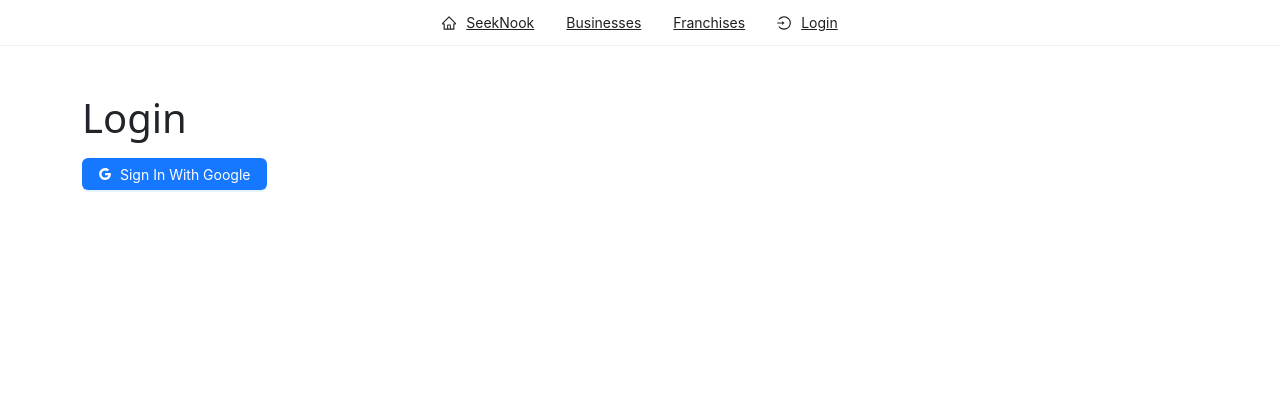
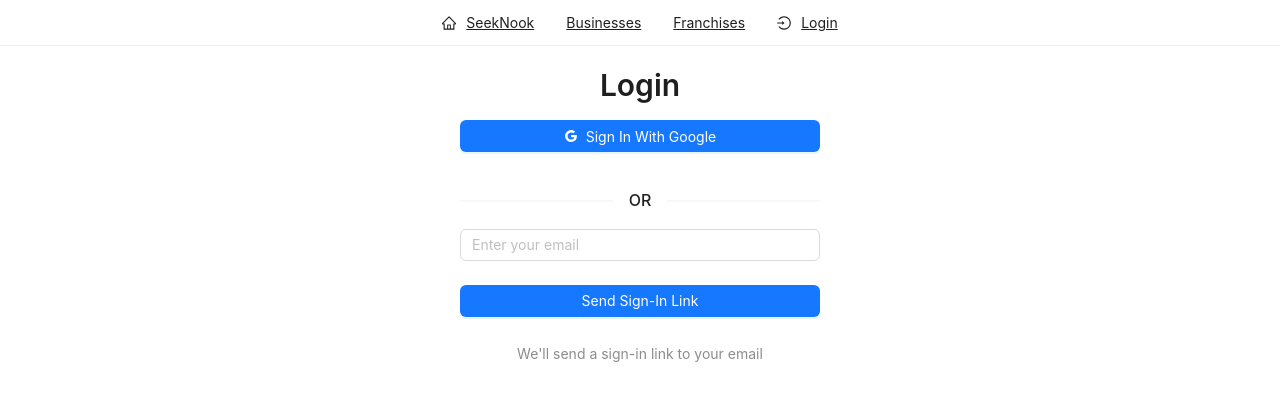
Before and after one commit to krish-shahh/seeknook-frontend, a React (Create React App) app: page /login in a window 1280 px wide. Shown: the top 400 px of the page. Built offline with nearby package versions, Linux system fonts and the light colour scheme; no server answers.

Commit message:
Added Passwordless Sign in

```diff
--- a/src/components/Navbar.js
+++ b/src/components/Navbar.js
@@ -73,11 +73,6 @@ const Navbar = () => {
           icon: <DashboardOutlined />
         },
         {
-          label: <Link to="/favorites">Favorites</Link>,
-          key: 'favorites',
-          icon: <HeartOutlined />
-        },
-        {
           label: 'Log Out',
           key: 'logout',
           onClick: handleLogout,
--- a/src/pages/LoginPage.js
+++ b/src/pages/LoginPage.js
@@ -1,11 +1,14 @@
-import React from 'react';
+import React, { useState } from 'react';
 import { useNavigate } from 'react-router-dom';
-import { GoogleAuthProvider, signInWithPopup } from 'firebase/auth';
+import { GoogleAuthProvider, signInWithPopup, sendSignInLinkToEmail, isSignInWithEmailLink, signInWithEmailLink } from 'firebase/auth';
 import { auth } from '../firebase-config';
-import { Button } from 'antd';
+import { Button, Input, message, Form, Divider, Typography, Space } from 'antd';
 import { GoogleOutlined } from '@ant-design/icons';
 
+const { Title, Text } = Typography;
+
 function LoginPage() {
+  const [email, setEmail] = useState('');
   const navigate = useNavigate();
 
   const signInWithGoogle = async () => {
@@ -13,19 +16,77 @@ function LoginPage() {
     try {
       const result = await signInWithPopup(auth, provider); // Attempt to sign in with the popup
       // After successful sign-in:
-      navigate("/"); // Navigate to the success page
+      navigate("/dashboard"); // Navigate to the success page
     } catch (error) {
       console.error('Error signing in with Google:', error); // Handle errors here
       alert("Failed to sign in with Google: " + error.message);
     }
   };
 
+  const handleEmailChange = (e) => {
+    setEmail(e.target.value);
+  };
+
+  const sendSignInLink = async () => {
+    const actionCodeSettings = {
+      url: window.location.href,
+      handleCodeInApp: true,
+    };
+
+    try {
+      await sendSignInLinkToEmail(auth, email, actionCodeSettings);
+      window.localStorage.setItem('emailForSignIn', email);
+      message.success('Sign-in link sent to your email.');
+    } catch (error) {
+      console.error('Error sending email sign-in link:', error);
+      alert('Failed to send email sign-in link: ' + error.message);
+    }
+  };
+
+  const checkEmailSignIn = async () => {
+    if (isSignInWithEmailLink(auth, window.location.href)) {
+      let email = window.localStorage.getItem('emailForSignIn');
+      if (!email) {
+        email = window.prompt('Please provide your email for confirmation');
+      }
+      try {
+        await signInWithEmailLink(auth, email, window.location.href);
+        window.localStorage.removeItem('emailForSignIn');
+        navigate("/dashboard");
+      } catch (error) {
+        console.error('Error signing in with email link:', error);
+        alert('Failed to sign in with email link: ' + error.message);
+      }
+    }
+  };
+
+  React.useEffect(() => {
+    checkEmailSignIn();
+  }, []);
+
   return (
-    <div className="container mt-5">
-      <h1 className="mb-3">Login</h1>
-      <Button type="primary" icon={<GoogleOutlined />} onClick={signInWithGoogle}>
+    <div className="login-container" style={{ maxWidth: '400px', margin: 'auto', padding: '20px', textAlign: 'center' }}>
+      <Title level={2} className="mb-3">Login</Title>
+      <Button type="primary" icon={<GoogleOutlined />} onClick={signInWithGoogle} style={{ width: '100%', marginBottom: '20px' }}>
         Sign In With Google
       </Button>
+      <Divider>OR</Divider>
+      <Form layout="vertical" style={{ textAlign: 'left' }}>
+        <Form.Item>
+          <Input
+            type="email"
+            value={email}
+            onChange={handleEmailChange}
+            placeholder="Enter your email"
+          />
+        </Form.Item>
+        <Form.Item>
+          <Button type="primary" onClick={sendSignInLink} style={{ width: '100%' }}>
+            Send Sign-In Link
+          </Button>
+        </Form.Item>
+      </Form>
+      <Text type="secondary">We'll send a sign-in link to your email</Text>
     </div>
   );
 }
```
